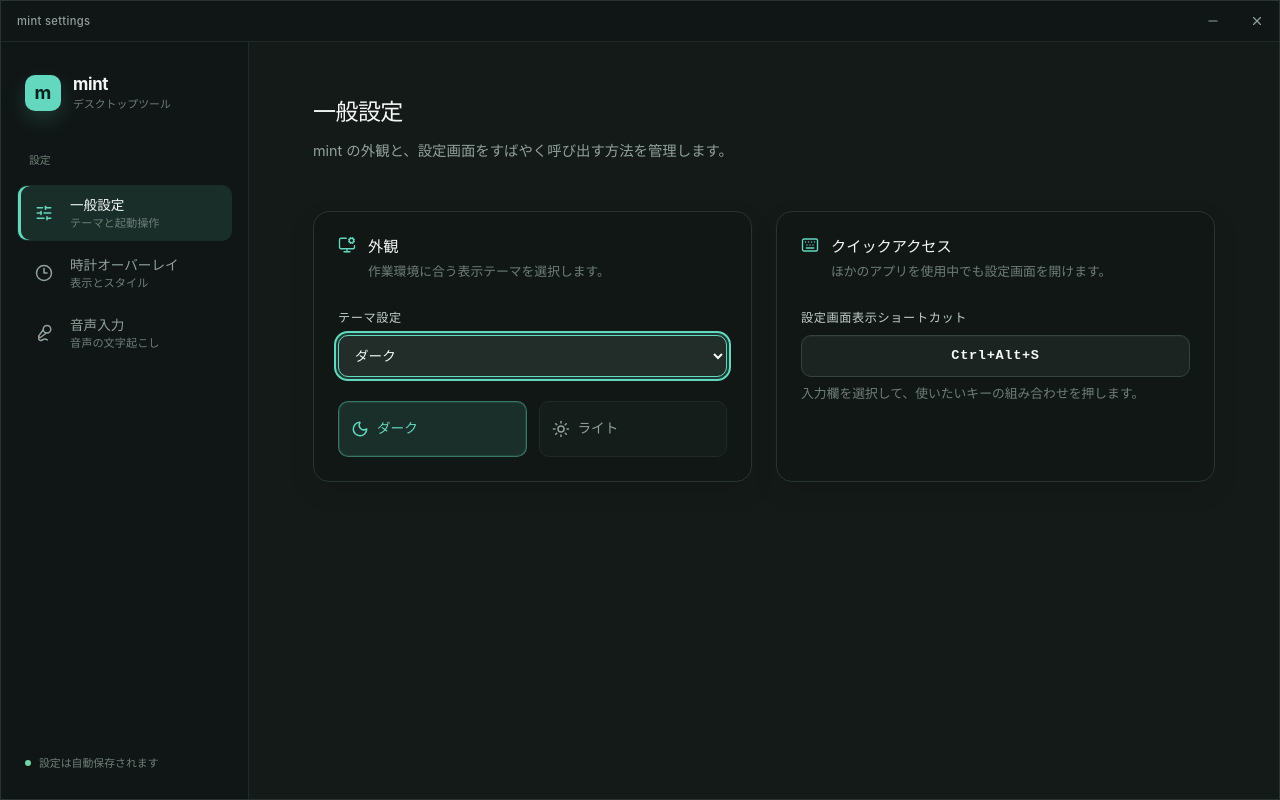
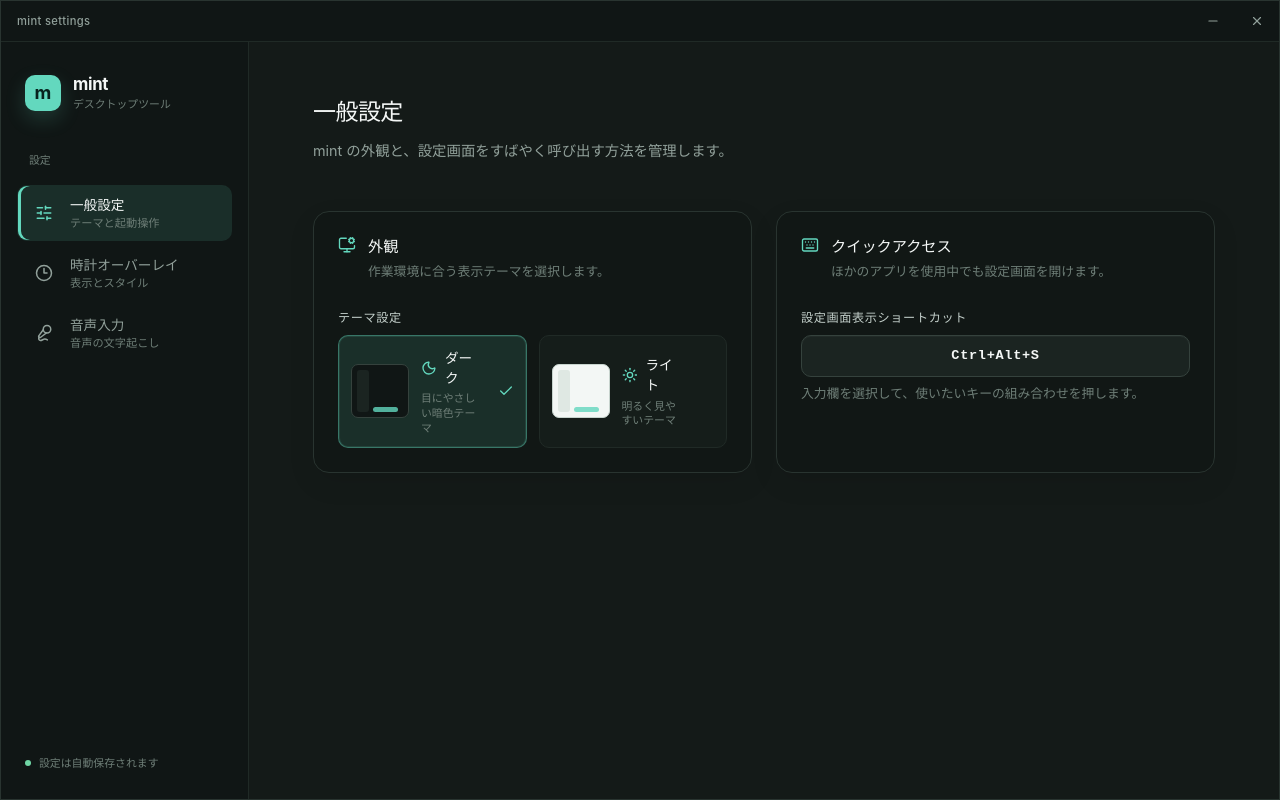
Before and after one commit to ibukani/mint, a React (Vite) app: page / in a window 1280 px wide. Built offline with nearby package versions, Linux system fonts and the light colour scheme.

Commit message:
Make theme selection direct and accessible

```diff
--- a/src/core/components/settings/GeneralSettings.tsx
+++ b/src/core/components/settings/GeneralSettings.tsx
@@ -1,12 +1,26 @@
-import { Keyboard, MonitorCog, Moon, Sun } from "lucide-react";
+import { Check, Keyboard, MonitorCog, Moon, Sun } from "lucide-react";
 import type React from "react";
 import {
   Field,
-  Select,
   SettingsSection,
   ShortcutInput,
 } from "../../../design/components";
 import { useAppSettings } from "../../context/AppSettings";
+
+const themeOptions = [
+  {
+    value: "dark",
+    label: "ダーク",
+    description: "目にやさしい暗色テーマ",
+    icon: Moon,
+  },
+  {
+    value: "light",
+    label: "ライト",
+    description: "明るく見やすいテーマ",
+    icon: Sun,
+  },
+] as const;
 
 export const GeneralSettings: React.FC = () => {
   const { settings, updateSettings, shortcutErrors } = useAppSettings();
@@ -27,33 +41,52 @@ export const GeneralSettings: React.FC = () => {
               <p>作業環境に合う表示テーマを選択します。</p>
             </div>
           </div>
-          <Field id="theme-select" label="テーマ設定">
-            <Select
-              id="theme-select"
-              value={settings.theme}
-              autoFocus
-              onChange={(e) =>
-                updateSettings({ theme: e.target.value as "dark" | "light" })
-              }
+          <Field label="テーマ設定">
+            <div
+              className="theme-choice-grid"
+              role="radiogroup"
+              aria-label="テーマ設定"
             >
-              <option value="dark">ダーク</option>
-              <option value="light">ライト</option>
-            </Select>
+              {themeOptions.map(({ value, label, description, icon: Icon }) => {
+                const isActive = settings.theme === value;
+                return (
+                  <label
+                    key={value}
+                    className={`theme-choice-card ${isActive ? "is-active" : ""}`}
+                  >
+                    <input
+                      className="theme-choice-card__input"
+                      type="radio"
+                      name="theme"
+                      value={value}
+                      checked={isActive}
+                      aria-label={label}
+                      onChange={() => updateSettings({ theme: value })}
+                    />
+                    <span
+                      className={`theme-choice-card__preview theme-choice-card__preview--${value}`}
+                    >
+                      <span />
+                    </span>
+                    <span className="theme-choice-card__content">
+                      <span className="theme-choice-card__label">
+                        <Icon size={16} aria-hidden="true" />
+                        {label}
+                      </span>
+                      <span className="theme-choice-card__description">
+                        {description}
+                      </span>
+                    </span>
+                    <Check
+                      className="theme-choice-card__check"
+                      size={16}
+                      aria-hidden="true"
+                    />
+                  </label>
+                );
+              })}
+            </div>
           </Field>
-          <div className="theme-preview" aria-hidden="true">
-            <div
-              className={`theme-preview__tile ${settings.theme === "dark" ? "is-active" : ""}`}
-            >
-              <Moon size={18} />
-              <span>ダーク</span>
-            </div>
-            <div
-              className={`theme-preview__tile ${settings.theme === "light" ? "is-active" : ""}`}
-            >
-              <Sun size={18} />
-              <span>ライト</span>
-            </div>
-          </div>
         </section>
 
         <section className="settings-group" aria-labelledby="shortcut-title">
--- a/src/index.css
+++ b/src/index.css
@@ -2477,6 +2477,141 @@ textarea:focus-visible {
     color-mix(in srgb, var(--color-accent) 12%, transparent);
 }
 
+.theme-choice-grid {
+  display: grid;
+  grid-template-columns: repeat(2, minmax(0, 1fr));
+  gap: var(--space-3);
+}
+
+.theme-choice-card {
+  position: relative;
+  display: grid;
+  grid-template-columns: 58px minmax(0, 1fr) auto;
+  align-items: center;
+  gap: var(--space-3);
+  min-width: 0;
+  padding: var(--space-3);
+  border: 1px solid var(--border-subtle);
+  border-radius: 10px;
+  background: color-mix(in srgb, var(--surface-control) 45%, transparent);
+  color: var(--color-text-secondary);
+  text-align: left;
+  cursor: pointer;
+  transition:
+    border-color var(--transition-fast),
+    background var(--transition-fast),
+    transform var(--transition-fast);
+}
+
+.theme-choice-card:hover {
+  border-color: var(--border-control-focus);
+  background: var(--surface-control-hover);
+}
+
+.theme-choice-card:active {
+  transform: scale(0.985);
+}
+
+.theme-choice-card:focus-within {
+  outline: 2px solid var(--color-accent);
+  outline-offset: 2px;
+}
+
+.theme-choice-card__input {
+  position: absolute;
+  width: 1px;
+  height: 1px;
+  margin: -1px;
+  opacity: 0;
+  pointer-events: none;
+}
+
+.theme-choice-card.is-active {
+  border-color: var(--border-accent);
+  background: var(--surface-accent);
+  color: var(--color-text-primary);
+  box-shadow: inset 0 0 0 1px
+    color-mix(in srgb, var(--color-accent) 12%, transparent);
+}
+
+.theme-choice-card__preview {
+  display: flex;
+  align-items: flex-end;
+  height: 42px;
+  padding: 5px;
+  border: 1px solid var(--border-control);
+  border-radius: 7px;
+  background: #101615;
+  overflow: hidden;
+}
+
+.theme-choice-card__preview::before {
+  width: 12px;
+  height: 100%;
+  margin-right: 4px;
+  border-radius: 3px;
+  background: #1b2421;
+  content: "";
+}
+
+.theme-choice-card__preview span {
+  display: block;
+  width: 25px;
+  height: 5px;
+  border-radius: 999px;
+  background: var(--color-accent);
+  opacity: 0.8;
+}
+
+.theme-choice-card__preview--light {
+  background: #f3f7f5;
+  border-color: #c7d4ce;
+}
+
+.theme-choice-card__preview--light::before {
+  background: #dfe8e3;
+}
+
+.theme-choice-card__content {
+  display: flex;
+  min-width: 0;
+  flex-direction: column;
+  gap: 3px;
+}
+
+.theme-choice-card__label {
+  display: inline-flex;
+  align-items: center;
+  gap: var(--space-2);
+  color: var(--color-text-primary);
+  font-size: var(--font-size-sm);
+  font-weight: var(--font-weight-semibold);
+}
+
+.theme-choice-card__label svg {
+  color: var(--color-accent);
+}
+
+.theme-choice-card__description {
+  color: var(--color-text-subtle);
+  font-size: 0.68rem;
+  line-height: 1.35;
+}
+
+.theme-choice-card__check {
+  color: var(--color-accent);
+  opacity: 0;
+  transform: scale(0.7);
+  transition:
+    opacity var(--transition-fast),
+    transform var(--transition-fast);
+}
+
+.theme-choice-card.is-active .theme-choice-card__check {
+  opacity: 1;
+  transform: scale(1);
+}
+
 .clock-settings-header,
 .v2t-settings-header {
   margin-top: var(--space-5);
@@ -2538,4 +2673,8 @@ textarea:focus-visible {
   .app-sidebar {
     padding: var(--space-3) var(--space-4);
   }
-}
+
+  .theme-choice-grid {
+    grid-template-columns: 1fr;
+  }
+}
```
Also changed, not shown: 1 other file (tests, documents, lock files or other folders).
